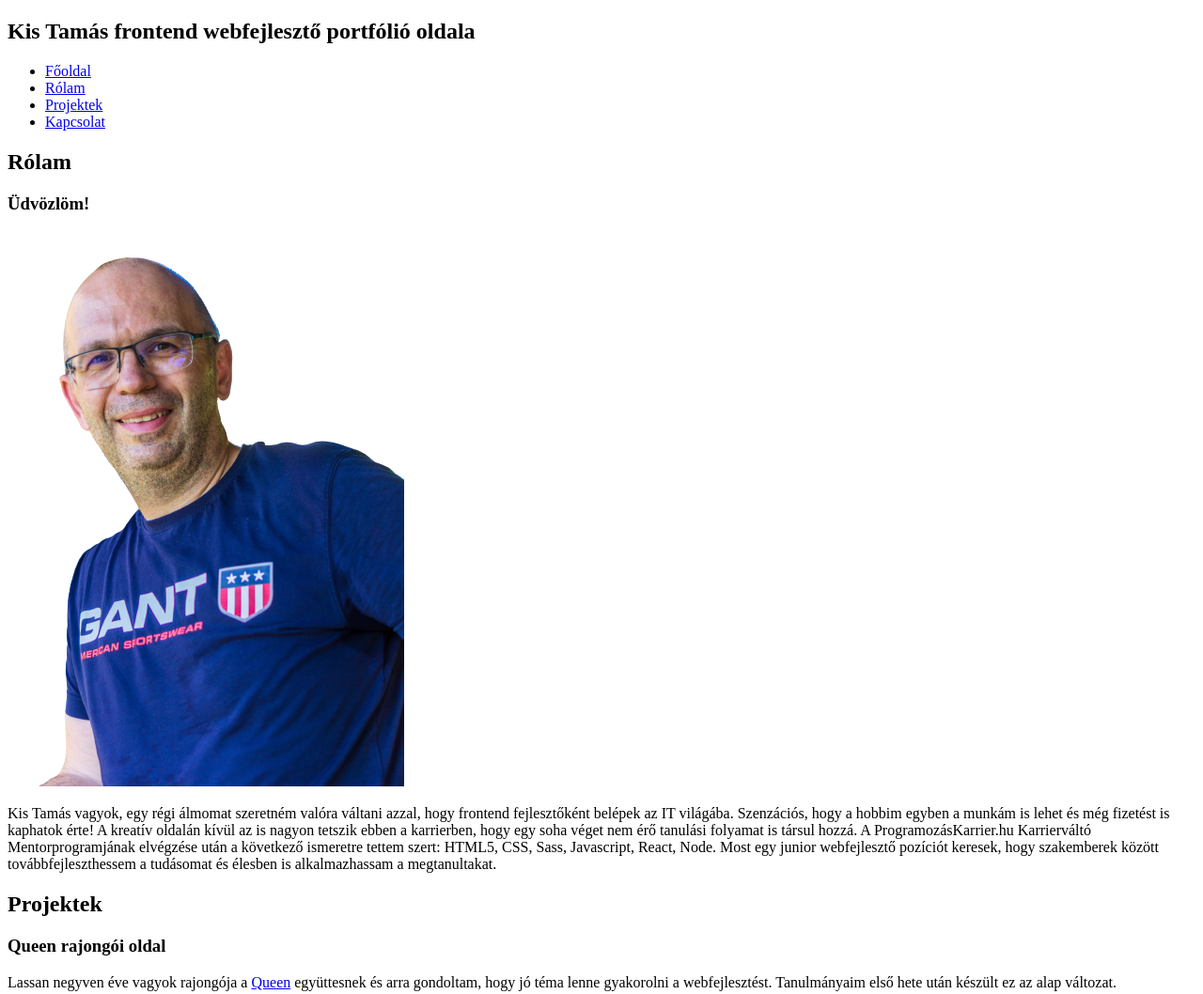
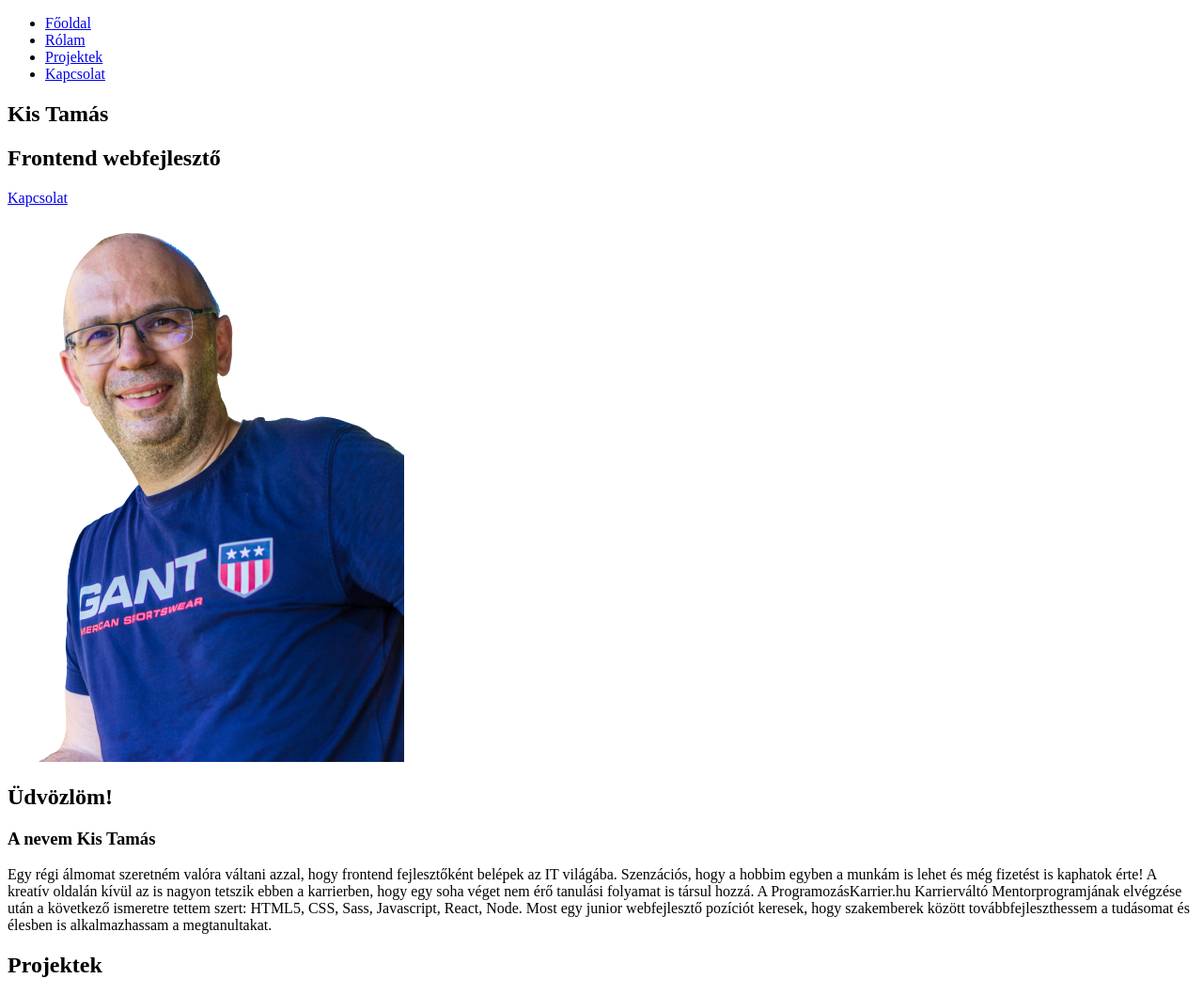
Before and after one commit to tamas100/portfolio, a plain HTML site: page index.html in a window 1280 px wide. Shown: the top 1058 px of the page at 94% size. Drawn offline with Linux system fonts and the light colour scheme.

Commit message:
Rework index.html based on webinar

```diff
--- a/index.html
+++ b/index.html
@@ -19,9 +19,7 @@
     />
   </head>
   <body>
-    <section>
-      <header id="home">
-        <h1>Kis Tamás frontend webfejlesztő portfólió oldala</h1>
+    <header>
       <nav>
         <ul>
           <li><a href="#home">Főoldal</a></li>
@@ -32,31 +30,39 @@
         </ul>
       </nav>
     </header>
+    <main>
+      <section id="home">
+        <div class="home-text">
+          <h1>Kis Tamás</h1>
+          <h2>Frontend webfejlesztő</h2>
+          <a href="contact" class="home-button">Kapcsolat</a>
+        </div>
+        <div class="home-img">
+          <img src="./images/kis_tamas.png" alt="Kis Tamás" />
+        </div>
+      </section>
       <section id="info">
         <header>
-          <h2>Rólam</h2>
+          <h2>Üdvözlöm!</h2>
+          <h3>A nevem Kis Tamás</h3>
         </header>
-        <h3>Üdvözlöm!</h3>
-        <img src="./images/kis_tamas.png" alt="Kis Tamás" />
         <p>
           <!-- <strong>Kis Tamás</strong> vagyok, már
           <strong>hetek óta</strong> foglalkozom frontend webfejlesztéssel.
           Szakterületem weboldalak és webalkalmazások készítése és karbantartása
           <strong>lesz</strong>. -->
-          Kis Tamás vagyok, egy régi álmomat szeretném valóra váltani azzal,
-          hogy frontend fejlesztőként belépek az IT világába. Szenzációs, hogy a
-          hobbim egyben a munkám is lehet és még fizetést is kaphatok érte! A
-          kreatív oldalán kívül az is nagyon tetszik ebben a karrierben, hogy
-          egy soha véget nem érő tanulási folyamat is társul hozzá. A
-          ProgramozásKarrier.hu Karrierváltó Mentorprogramjának elvégzése után a
-          következő ismeretre tettem szert: HTML5, CSS, Sass, Javascript, React,
-          Node. Most egy junior webfejlesztő pozíciót keresek, hogy szakemberek
-          között továbbfejleszthessem a tudásomat és élesben is alkalmazhassam a
+          Egy régi álmomat szeretném valóra váltani azzal, hogy frontend
+          fejlesztőként belépek az IT világába. Szenzációs, hogy a hobbim egyben
+          a munkám is lehet és még fizetést is kaphatok érte! A kreatív oldalán
+          kívül az is nagyon tetszik ebben a karrierben, hogy egy soha véget nem
+          érő tanulási folyamat is társul hozzá. A ProgramozásKarrier.hu
+          Karrierváltó Mentorprogramjának elvégzése után a következő ismeretre
+          tettem szert: HTML5, CSS, Sass, Javascript, React, Node. Most egy
+          junior webfejlesztő pozíciót keresek, hogy szakemberek között
+          továbbfejleszthessem a tudásomat és élesben is alkalmazhassam a
           megtanultakat.
         </p>
       </section>
-    </section>
-    <main>
       <section id="projects">
         <header>
           <h2>Projektek</h2>
```
Lines whose indentation alone changed are shown as unchanged.
